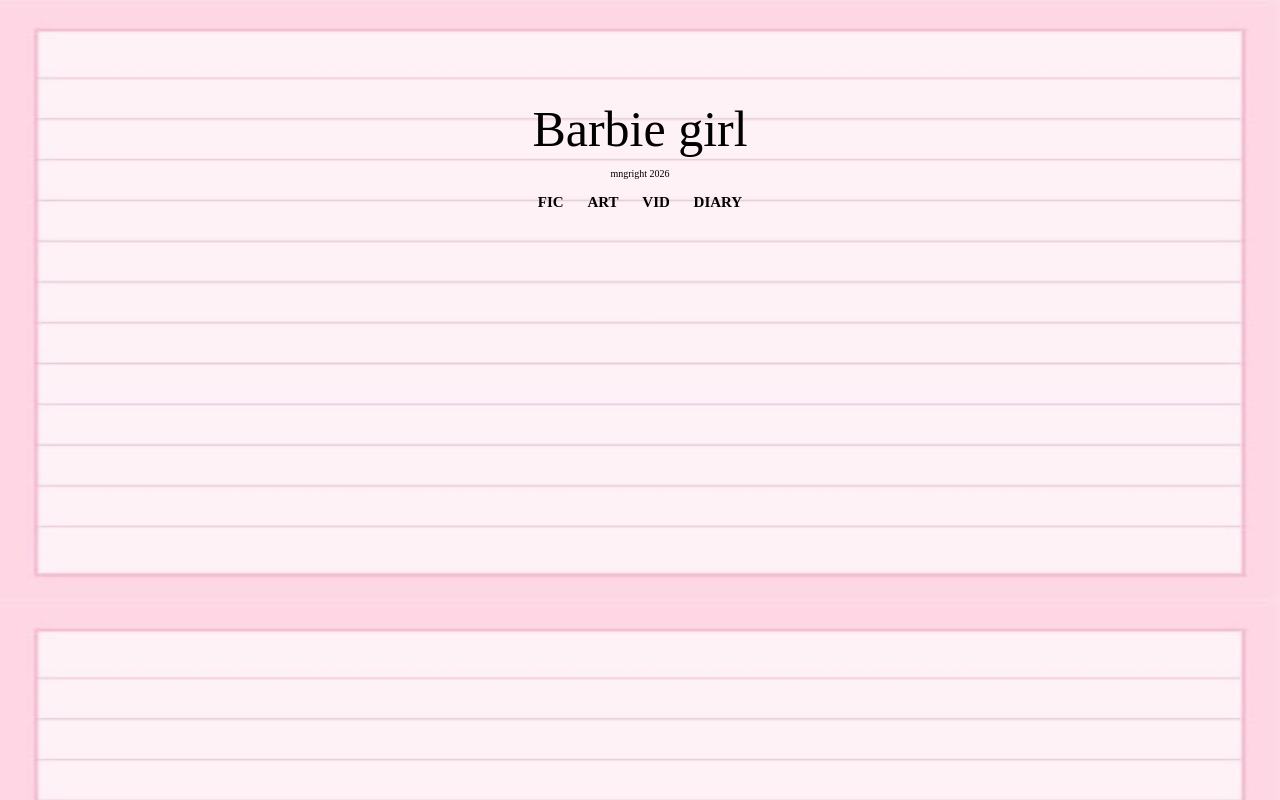
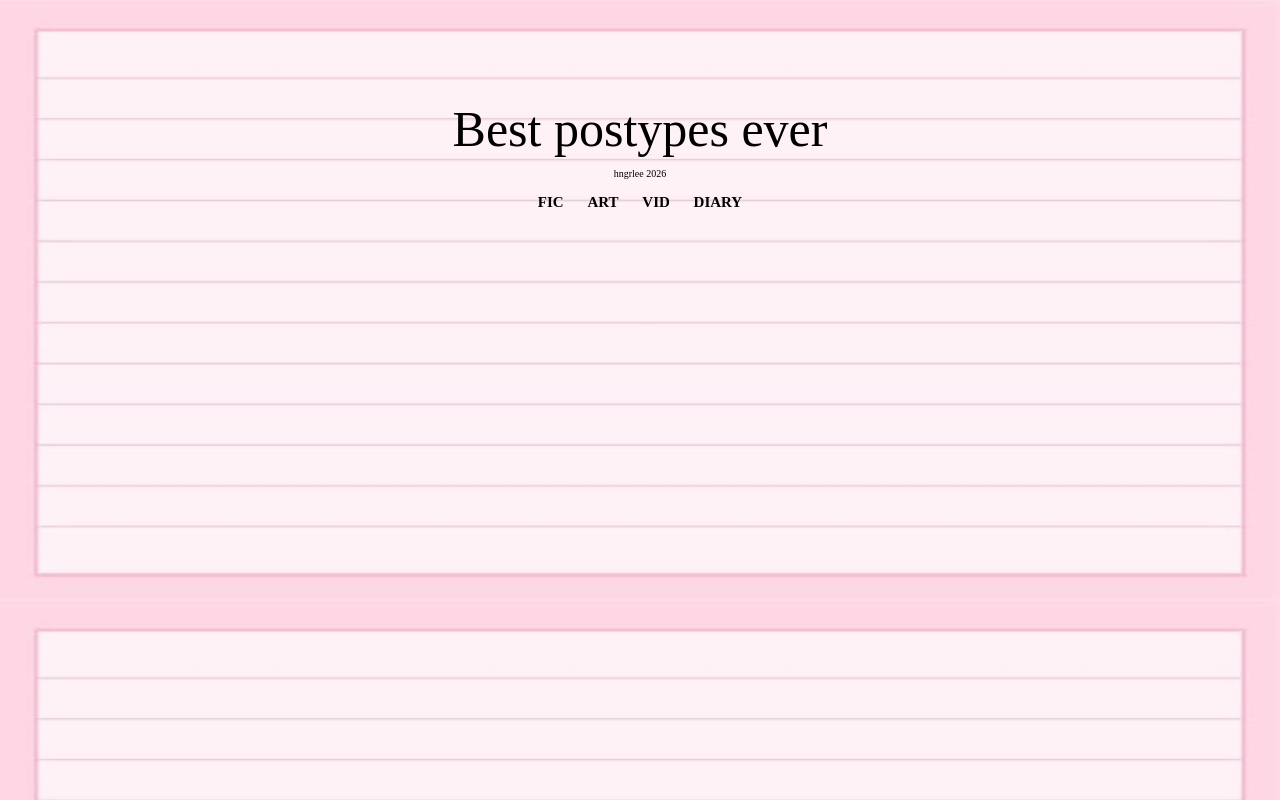
Before and after one commit to zer01dd0513-cloud/zer01dd0513, a plain HTML site: page index.html in a window 1280 px wide. Drawn offline with Linux system fonts and the light colour scheme.

Commit message:
Update index.html

```diff
--- a/index.html
+++ b/index.html
@@ -56,8 +56,8 @@
 	</style>
 </head>
 <body>
-  <h1>Barbie girl</h1>
-  <h2>mngright 2026</h2>
+  <h1>Best postypes ever</h1>
+  <h2>hngrlee 2026</h2>
   <p>
     <a href="FIC1.html">FIC</a>
     <a href="art.html">ART</a>
```
